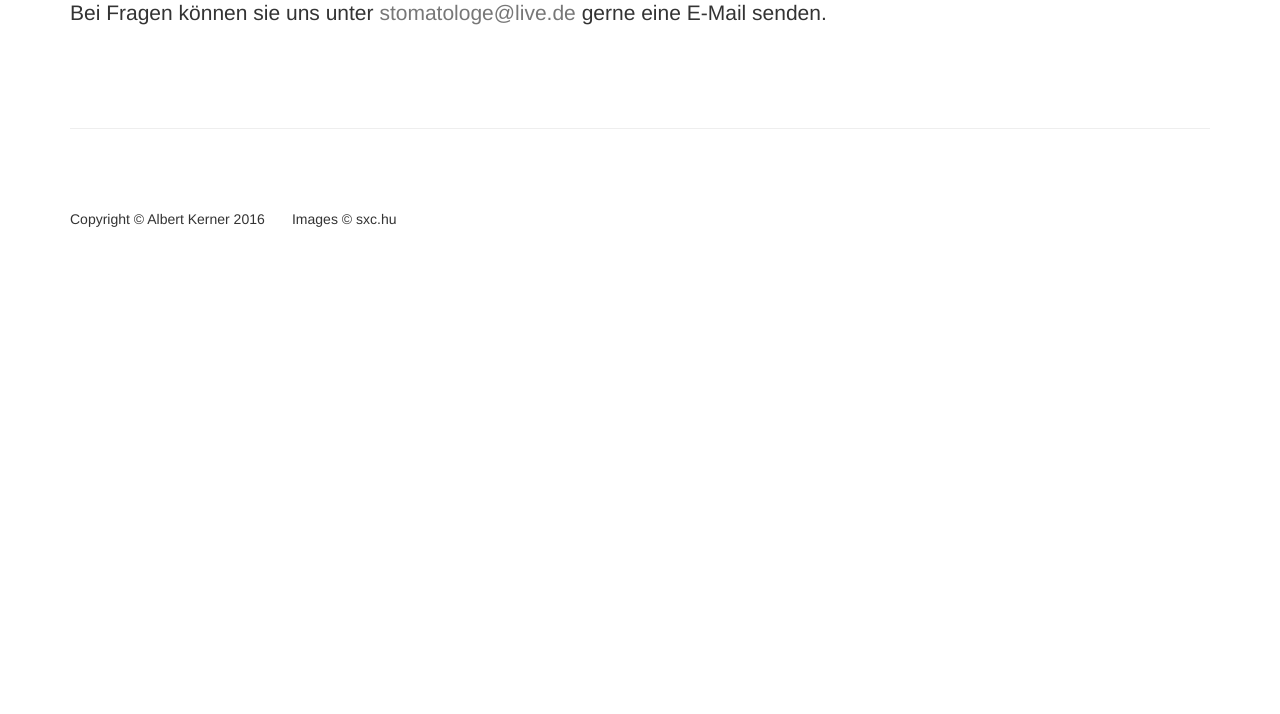
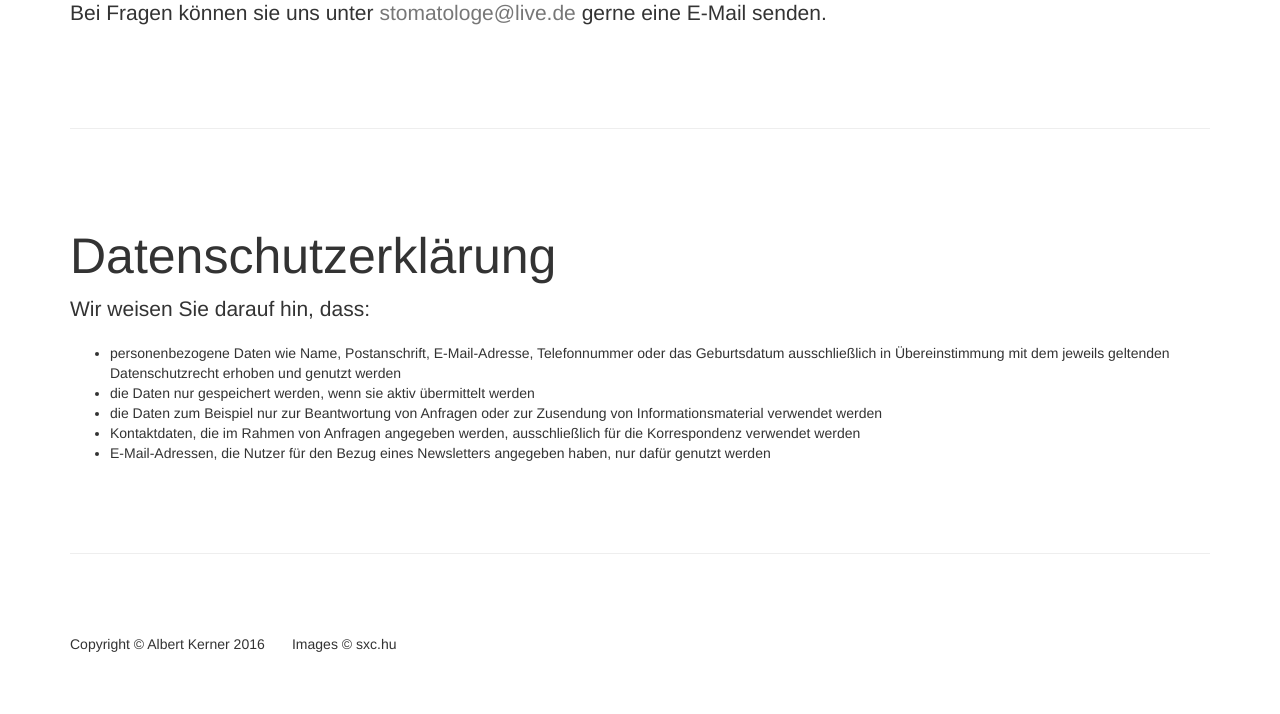
Before and after one commit to dtricks/praxis_app2, a Rails app: page / in a window 1280 px wide. Shown: the part 2211-2925 px from the top of the page. Before the commit the page ends 2438 px from the top, so only its background shows below. Run offline with Rails 7, Linux system fonts and the light colour scheme; style sheets or scripts are compiled from the project's sources; some libraries are stand-ins or nearby versions.

Commit message:
add datenschutz featurette

```diff
--- a/app/views/welcome/homepage.html.erb
+++ b/app/views/welcome/homepage.html.erb
@@ -182,7 +182,23 @@ $(document).ready(function(){
 
         <hr class="featurette-divider">
 
+ 	<!-- Fourth Featurette -->
+        <div class="featurette" id="datenschutz">
+            <h2 class="featurette-heading">Datenschutzerklärung
+                <span class="text-muted"></span>
+            </h2>
+            <p class="lead">Wir weisen Sie darauf hin, dass:
+                <ul>
+                <li>personenbezogene Daten wie Name, Postanschrift, E-Mail-Adresse, Telefonnummer oder das Geburtsdatum ausschließlich in Übereinstimmung mit dem jeweils geltenden Datenschutzrecht erhoben und genutzt werden</li>
+                <li>die Daten nur gespeichert werden, wenn sie aktiv übermittelt werden</li>
+                <li> die Daten zum Beispiel nur zur Beantwortung von Anfragen oder zur Zusendung von Informationsmaterial verwendet werden</li>
+                <li>Kontaktdaten, die im Rahmen von Anfragen angegeben werden, ausschließlich für die Korrespondenz verwendet werden</li>
+                <li>E-Mail-Adressen, die Nutzer für den Bezug eines Newsletters angegeben haben, nur dafür genutzt werden</li>
+            </p>
+                </ul>
+        </div>
 
+        <hr class="featurette-divider">
 
         <!-- Footer -->
         <footer>
```
